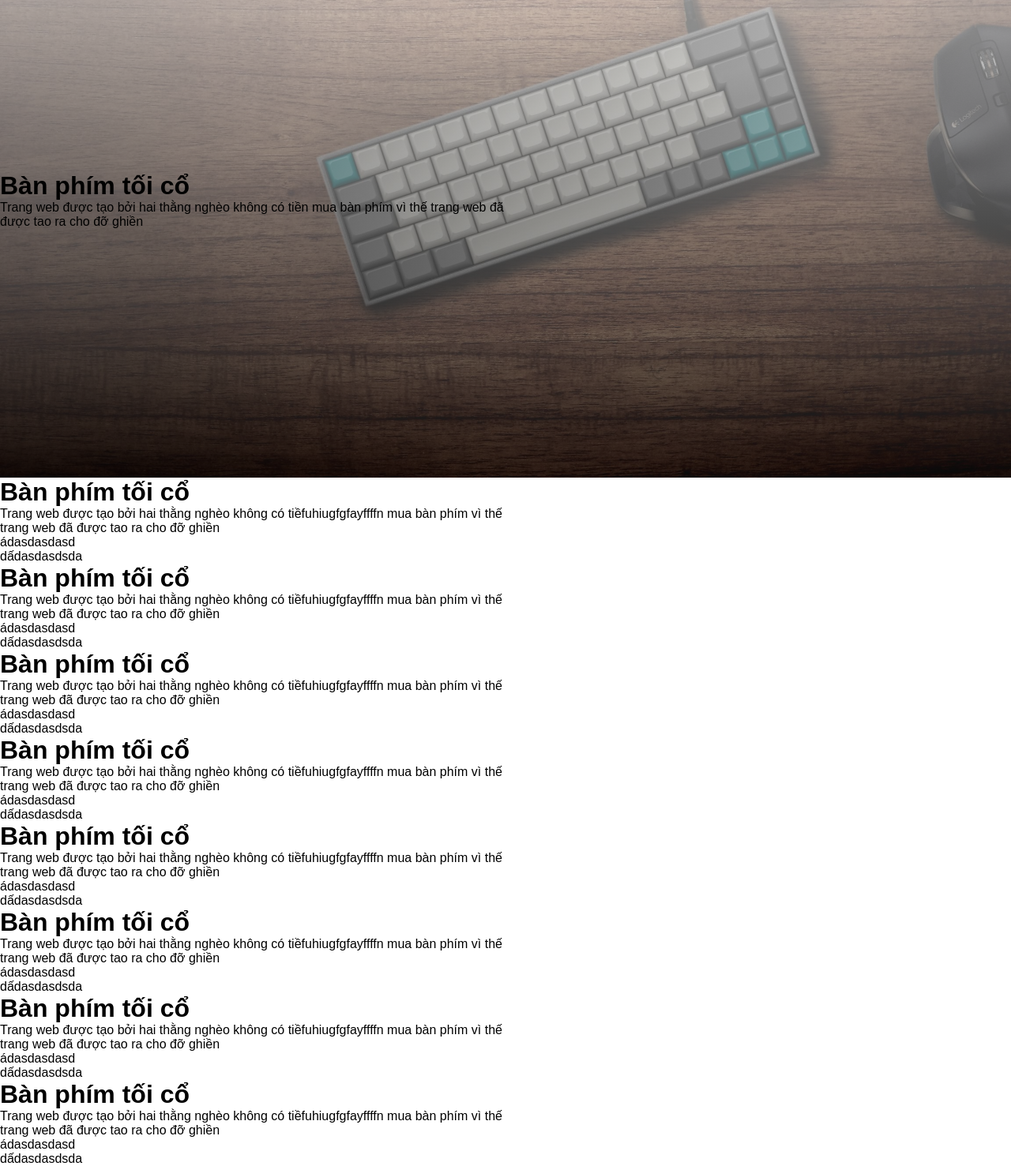
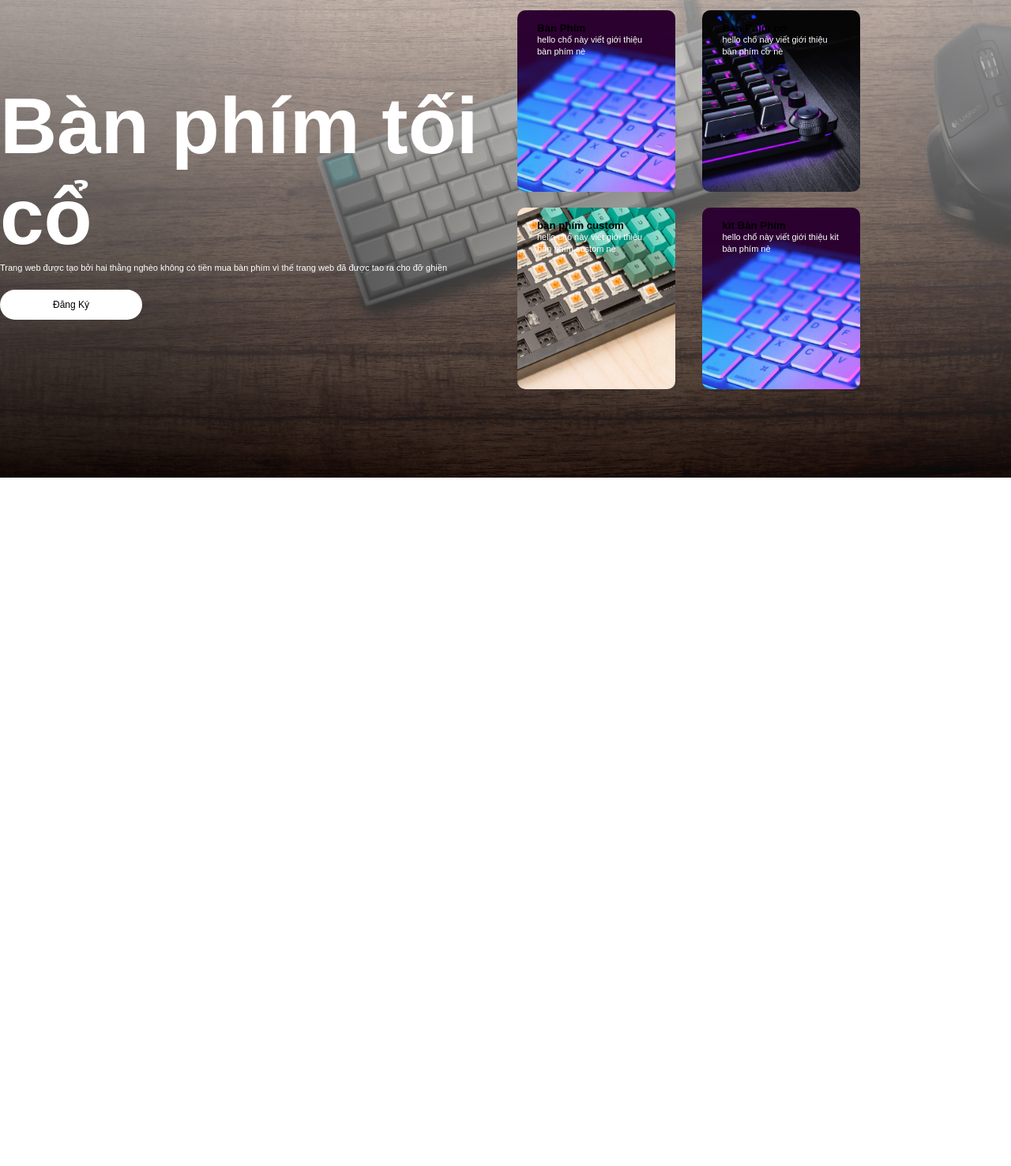
Before and after one commit to VTLShrimp/WebCuoiKy.github.io, a plain HTML site: page trangchu.html in a window 1280 px wide. Shown: the part 195-1672 px from the top of the page at 79% size. After the commit the page ends 800 px from the top, so only its background shows below. Drawn offline with Linux system fonts and the light colour scheme.

Commit message:
thêm phần header

```diff
--- a/css/trangchu.css
+++ b/css/trangchu.css
@@ -9,6 +9,9 @@
     background-image: linear-gradient(rgba(255, 255, 255, 0.742),rgba(0,0,0,0.7)),url(/img/background_custom.jpg);
     background-position: center;
     background-size: cover;
+    /* margin-left: 8%;
+    padding-right: 8%;
+    box-sizing: border-box; */
 }
 .sticky{
     position: fixed;
@@ -55,3 +58,47 @@ nav ul li a{
 .cot{
     flex-basis: 50%;
 }
+h1{
+    color:#fff;
+    font-size: 100px;
+}
+p{
+    color: #fff;
+    font-size: 11px;
+    line-height: 15px
+}
+button{
+    width: 180px;
+    color: #000;
+    font-size: 12px;
+    padding: 12px 0px;
+    background-color: #fff;
+    border: 0;
+    border-radius: 20px;
+    outline: none;
+    margin-top: 20px;
+}
+.thedemo{
+    width: 200px;
+    height: 230px;
+    display: inline-block;
+    border-radius: 10px;
+    padding: 15px 25px;
+    box-sizing: border-box;
+    cursor: pointer;
+    margin: 10px 15px;
+    background-position: center;
+    background-size: cover;
+}
+.thedemo1{
+    background-image: url(/img/anhbanphim.jpg);
+}
+.thedemo2{
+    background-image: url(/img/anhphimco.jpg);
+}
+.thedemo3{
+    background-image: url(/img/anhcuttom.jpg);
+}
+.thedemo4{
+    background-image: url(/img/anhbanphim.jpg);
+}
--- a/trangchu.html
+++ b/trangchu.html
@@ -24,80 +24,28 @@
             <div class="cot">
                 <h1>Bàn phím tối cổ</h1>
                 <p>Trang web được tạo bởi hai thằng nghèo không có tiền mua bàn phím vì thế trang web đã được tao ra cho đỡ ghiền</p>
+                <button type="button">Đăng Ký</button>
             </div>
-        </div>
+            <div  class="cot">
+                <div class="thedemo thedemo1">
+                    <h5>Bàn Phím</h5>
+                    <p>hello chổ này viết giới thiệu bàn phím nè</p>
+                </div>
+                <div class="thedemo thedemo2">
+                    <h5>Bàn Phím cơ</h5>
+                    <p>hello chổ này viết giới thiệu bàn phím cơ nè</p>
+                </div>
+                <div class="thedemo thedemo3">
+                    <h5>bàn phím custom</h5>
+                    <p>hello chổ này viết giới thiệu bàn phím sustom nè</p>
+                </div>
+                <div class="thedemo thedemo4">
+                    <h5>kit Bàn Phím</h5>
+                    <p>hello chổ này viết giới thiệu kit bàn phím nè</p>
+                </div>
+            </div>
+        </div   >
 
     </div>
-    <script>
-        window.onscroll = function() {myFunction()};
-
-        var navbar = document.getElementById("bar");
-        var sticky = navbar.offsetTop;
-
-        function myFunction() {
-          if (window.pageYOffset >= sticky) {
-            navbar.classList.add("sticky")
-          } else {
-            navbar.classList.remove("sticky");
-          }
-        }
-        </script>
-         <div class="hang">
-            <div class="cot">
-                <h1>Bàn phím tối cổ</h1>
-                <p>Trang web được tạo bởi hai thằng nghèo không có tiềfuhiugfgfayffffn mua bàn phím vì thế trang web đã được tao ra cho đỡ ghiền</p>
-                <p>ádasdasdasd</p>
-                <p>dấdasdasdsda</p>
-            </div>
-        </div> <div class="hang">
-            <div class="cot">
-                <h1>Bàn phím tối cổ</h1>
-                <p>Trang web được tạo bởi hai thằng nghèo không có tiềfuhiugfgfayffffn mua bàn phím vì thế trang web đã được tao ra cho đỡ ghiền</p>
-                <p>ádasdasdasd</p>
-                <p>dấdasdasdsda</p>
-            </div>
-        </div> <div class="hang">
-            <div class="cot">
-                <h1>Bàn phím tối cổ</h1>
-                <p>Trang web được tạo bởi hai thằng nghèo không có tiềfuhiugfgfayffffn mua bàn phím vì thế trang web đã được tao ra cho đỡ ghiền</p>
-                <p>ádasdasdasd</p>
-                <p>dấdasdasdsda</p>
-            </div>
-        </div> <div class="hang">
-            <div class="cot">
-                <h1>Bàn phím tối cổ</h1>
-                <p>Trang web được tạo bởi hai thằng nghèo không có tiềfuhiugfgfayffffn mua bàn phím vì thế trang web đã được tao ra cho đỡ ghiền</p>
-                <p>ádasdasdasd</p>
-                <p>dấdasdasdsda</p>
-            </div>
-        </div> <div class="hang">
-            <div class="cot">
-                <h1>Bàn phím tối cổ</h1>
-                <p>Trang web được tạo bởi hai thằng nghèo không có tiềfuhiugfgfayffffn mua bàn phím vì thế trang web đã được tao ra cho đỡ ghiền</p>
-                <p>ádasdasdasd</p>
-                <p>dấdasdasdsda</p>
-            </div>
-        </div> <div class="hang">
-            <div class="cot">
-                <h1>Bàn phím tối cổ</h1>
-                <p>Trang web được tạo bởi hai thằng nghèo không có tiềfuhiugfgfayffffn mua bàn phím vì thế trang web đã được tao ra cho đỡ ghiền</p>
-                <p>ádasdasdasd</p>
-                <p>dấdasdasdsda</p>
-            </div>
-        </div> <div class="hang">
-            <div class="cot">
-                <h1>Bàn phím tối cổ</h1>
-                <p>Trang web được tạo bởi hai thằng nghèo không có tiềfuhiugfgfayffffn mua bàn phím vì thế trang web đã được tao ra cho đỡ ghiền</p>
-                <p>ádasdasdasd</p>
-                <p>dấdasdasdsda</p>
-            </div>
-        </div> <div class="hang">
-            <div class="cot">
-                <h1>Bàn phím tối cổ</h1>
-                <p>Trang web được tạo bởi hai thằng nghèo không có tiềfuhiugfgfayffffn mua bàn phím vì thế trang web đã được tao ra cho đỡ ghiền</p>
-                <p>ádasdasdasd</p>
-                <p>dấdasdasdsda</p>
-            </div>
-        </div>
 </body>
 </html>
```
Also changed, not shown: img/anhbanphim.jpg (added), img/anhcuttom.jpg (added), img/anhphimco.jpg (added).
